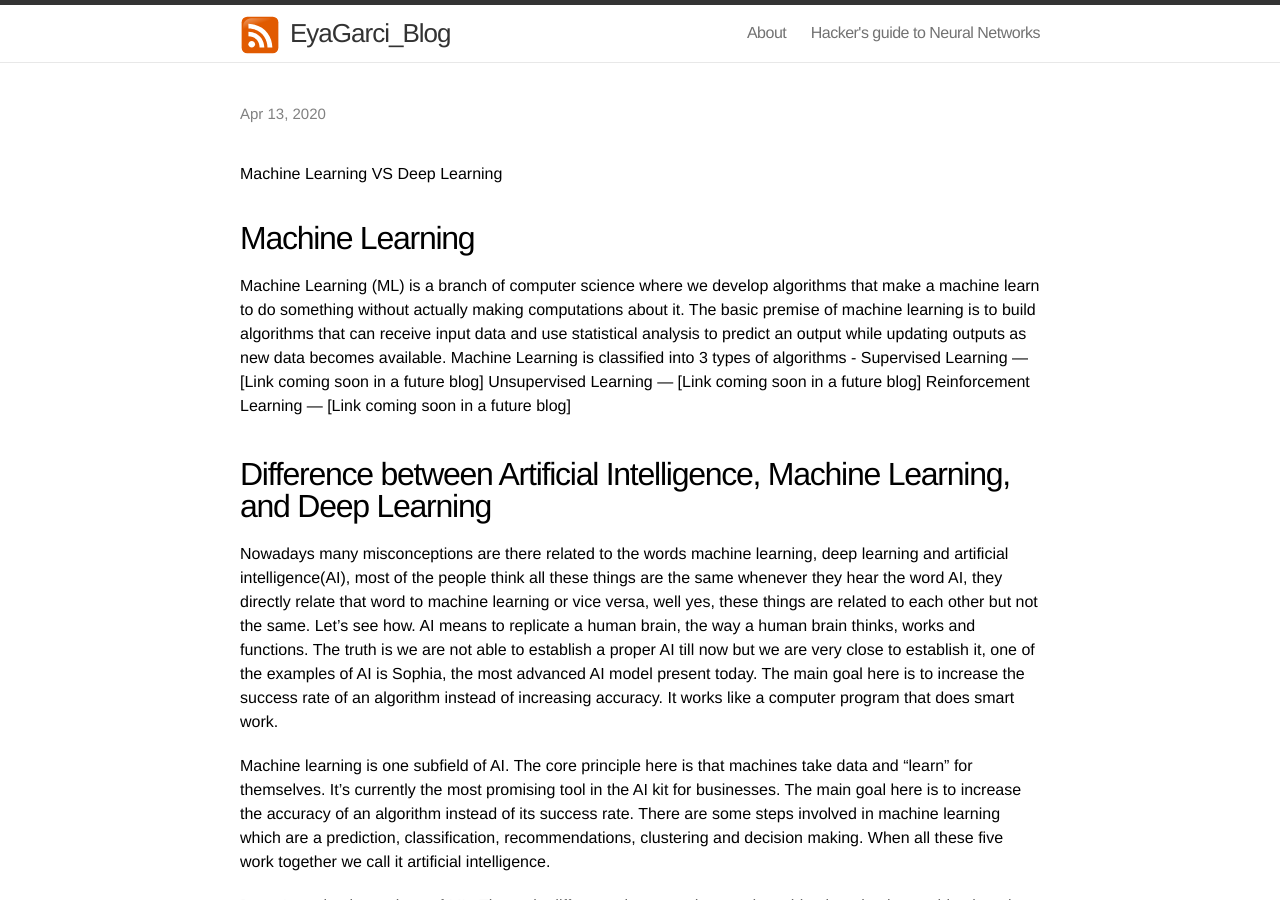
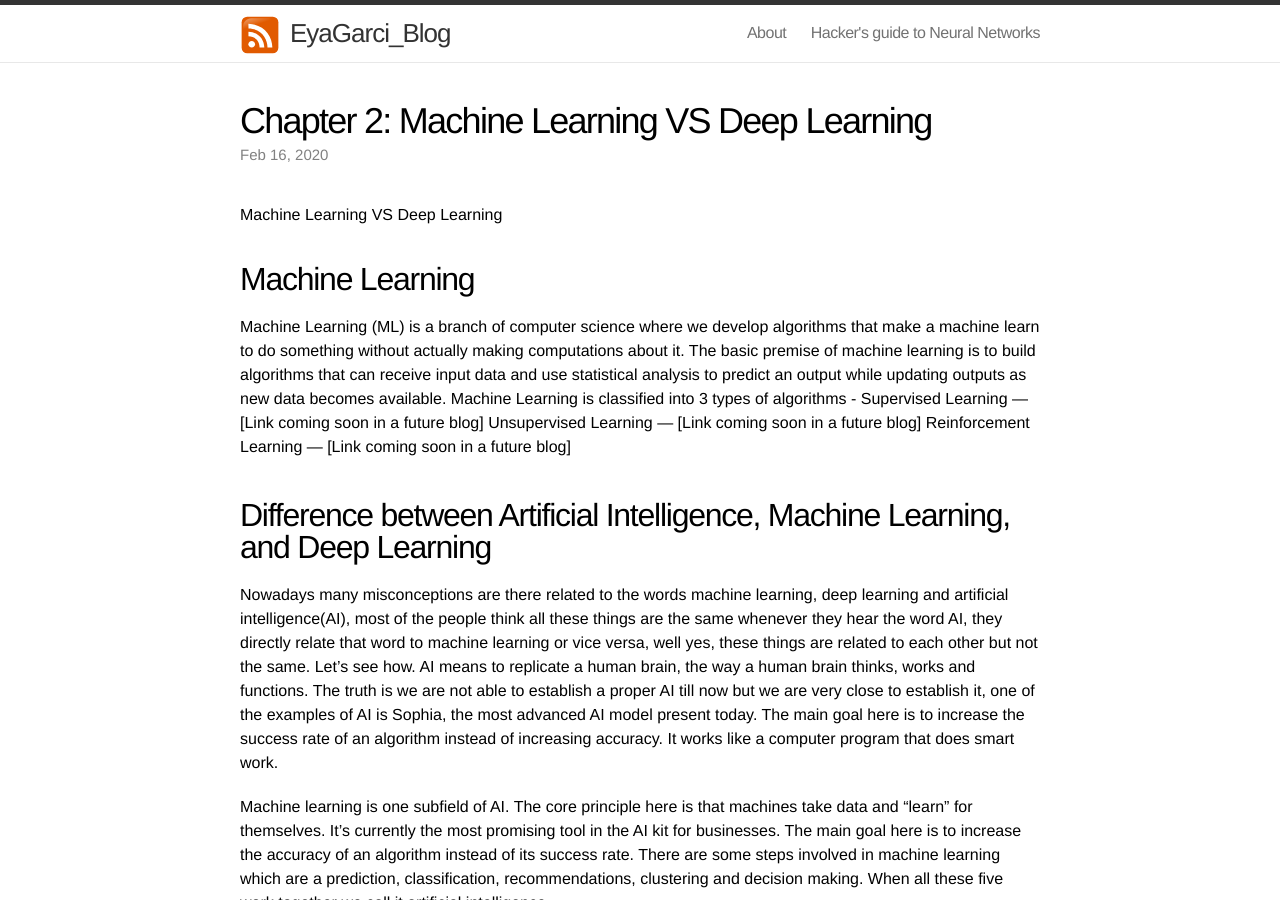
Before and after one commit to eyagarci/eyagarci.github.io, a Jekyll site: the page built from _posts/2020-02-16-Blog.md, in a window 1280 px wide and 900 px high. Built offline with Jekyll 4.4.1, drawn with Linux system fonts in a browser that asks for light colours; our own code applies the rules of GitHub Pages for plain Markdown files; comment, search, counter and statistics services are not loaded; some of the changed lines change nothing that is shown; some of the changed text lies outside the part shown.

Commit message:
update myBlog

```diff
--- a/_posts/2020-02-16-Blog.md
+++ b/_posts/2020-02-16-Blog.md
@@ -1,8 +1,9 @@
 ---
 layout: post
-title: Chapter 2: Machine Learning VS Deep Learning
-date: 2020-02-16
-tags: AI
+comments: true
+title:  "Chapter 2: Machine Learning VS Deep Learning"
+excerpt: ""
+date:   2020-02-16 23:00:00
 ---
 
 
```
